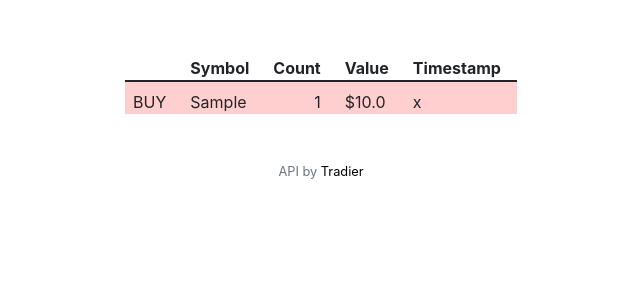
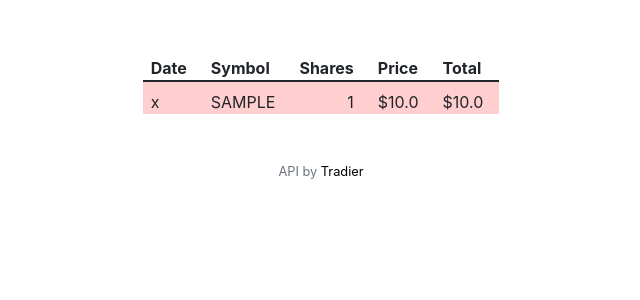
Before and after one commit to smie8/finance, a Flask app: page /history in a window 1280 px wide. Shown: the part 66-366 px from the top of the page, without its empty margins (319-959 px from the left). Run offline with Flask 2, Linux system fonts and the light colour scheme; the visitor is signed in with stand-in values (Sample User, id 1); tables that the repository leaves empty hold one stand-in row (values such as "Sample post"); some libraries are stand-ins or nearby versions.

```diff
--- a/app.py
+++ b/app.py
@@ -65,13 +65,15 @@ class History(db.Model):
     count = db.Column(db.Integer)
     price = db.Column(db.Float, nullable=False)
     timestamp = db.Column(db.String(200))
+    total = db.Column(db.Float)
 
-    def __init__(self, userid, symbol, count, price, timestamp):
+    def __init__(self, userid, symbol, count, price, timestamp, total):
         self.userid = userid
         self.symbol = symbol
         self.count = count
         self.price = price
         self.timestamp = timestamp
+        self.total = total
 
 # routes
 @app.route('/')
@@ -228,9 +230,10 @@ def buy():
                 db.session.commit()
             print('stocks updated')
 
+            price = round(price, 2)
+            total = price * count
             # commit to history database
-            price = round(price, 2)
-            data = History(userid, symbol, count, price*-1, timestamp)
+            data = History(userid, symbol, count, price, timestamp, total)
             db.session.add(data)
             db.session.commit()
             print('history updated')
@@ -296,10 +299,11 @@ def sell():
                 flash('You do not own that many stocks.')
                 return redirect('/sell')
 
-            # commit to history database
+            total = price * count
             count *= -1 # because user is selling
             price = round(price, 2)
-            data = History(userid, symbol, count, price, timestamp)
+            # commit to history database
+            data = History(userid, symbol, count, price, timestamp, total)
             db.session.add(data)
             db.session.commit()
             print('history updated')
--- a/static/style.css
+++ b/static/style.css
@@ -42,7 +42,7 @@ main.container.p-5 {
     width: 100%;
 }
 
-#symbols {
+#symbols, .symbol {
     text-transform: uppercase;
 }
 
--- a/templates/buy.html
+++ b/templates/buy.html
@@ -9,7 +9,7 @@
     <form action="/buy" method="post">
         <div class="form-group">
             <input autocomplete="off" autofocus class="form-control" name="symbol" placeholder="Stock symbol" type="text">
-            <input autofocus class="form-control" name="count" placeholder="Number of stocks" type="number">
+            <input autofocus class="form-control" name="count" placeholder="Number of shares" type="number">
         </div>
         <button class="btn btn-primary" type="submit" id="widebutton">Buy</button>
     </form>
--- a/templates/history.html
+++ b/templates/history.html
@@ -10,26 +10,26 @@
         <table>
             <thead>
                 <tr>
-                    <th></th>
+                    <th>Date</th>
                     <th>Symbol</th>
-                    <th>Count</th>
-                    <th>Value</th>
-                    <th>Timestamp</th>
+                    <th>Shares</th>
+                    <th>Price</th>
+                    <th>Total </th>
                 </tr>
             </thead>
             <tbody>
                   {% for stock in stocks %}
                     <tr {% if stock['count'] >= 0 %}
                         class="negative">
-                        <td>BUY</td>
+                        <td>{{ stock['timestamp'] }}</td>
                         {% else %}
                         class="positive">
-                        <td>SELL</td>
+                        <td>{{ stock['timestamp'] }}</td>
                         {% endif %}
-                        <td>{{ stock['symbol'] }}</td>
+                        <td class="symbol">{{ stock['symbol'] }}</td>
                         <td>{{ stock['count'] }}</td>
                         <td>${{ stock['price'] }}</td>
-                        <td>{{ stock['timestamp'] }}</td>
+                        <td>${{ stock['total'] }}</td>
                     </tr>
                   {% endfor %}
             </tbody>
--- a/templates/layout.html
+++ b/templates/layout.html
@@ -14,6 +14,7 @@
         <script src="https://code.jquery.com/jquery-3.3.1.min.js"></script>
         <script src="https://cdnjs.cloudflare.com/ajax/libs/popper.js/1.14.3/umd/popper.min.js"></script>
         <script src="https://maxcdn.bootstrapcdn.com/bootstrap/4.1.3/js/bootstrap.min.js"></script>
+        <script src="../static/scripts.js"></script>
 
         <title>Finance: {% block title %}{% endblock %}</title>
 
--- a/templates/sell.html
+++ b/templates/sell.html
@@ -13,7 +13,7 @@
                     <option name={{ elem['symbol'] }} value={{ elem['symbol'] }}>{{ elem['symbol'] }}</option>
                 {% endfor %}
             </select>
-            <input autofocus class="form-control" name="count" placeholder="Number of stocks" type="number">
+            <input autofocus class="form-control" name="count" placeholder="Number of shares" type="number">
         </div>
         <button class="btn btn-primary" type="submit" id="widebutton">Sell</button>
     </form>
```
Also changed, not shown: templates/signup.html (+16 -2 lines), static/scripts.js (added).
